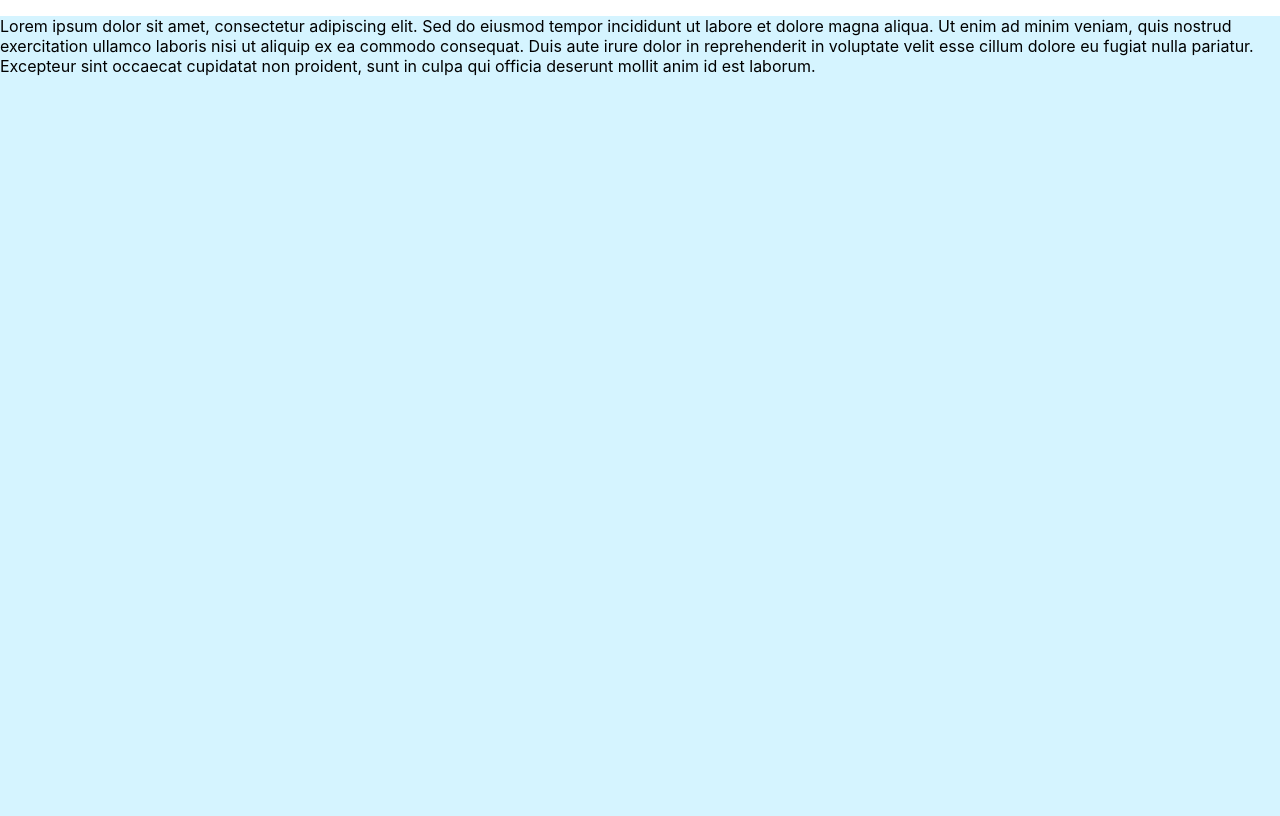
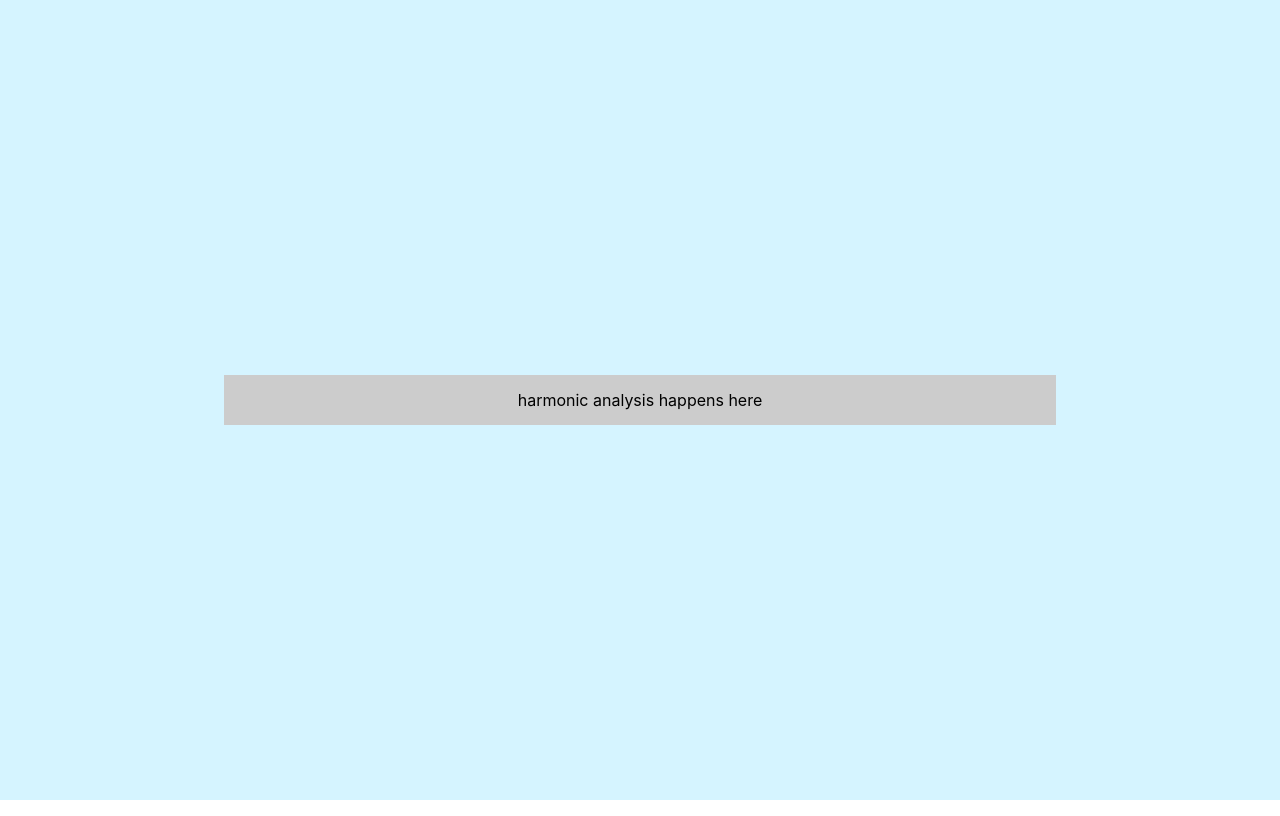
Before and after one commit to Atesman/HarmonicAnalysisWebsite, a React (Create React App) app in the folder client/: page / in a window 1280 px wide. Built offline with nearby package versions, Linux system fonts and the light colour scheme.

Commit message:
Began work on NoteSelector component

```diff
--- /dev/null
+++ b/client/src/components/NoteSelector.js
@@ -0,0 +1,15 @@
+import React from 'react';
+import '../styles/NoteSelector.css';
+
+
+const NoteSelector = () => {
+
+	return (
+
+		<div className="note-selector">
+			harmonic analysis happens here
+		</div>
+	);
+}
+
+export default NoteSelector;
--- a/client/src/pages/HomePage.js
+++ b/client/src/pages/HomePage.js
@@ -1,3 +1,4 @@
+import NoteSelector from '../components/NoteSelector';
 import '../styles/HomePage.css';
 
 
@@ -5,10 +6,8 @@ const HomePage = () => {
 
 	return (
 
-		<div>
-			<p>
-			Lorem ipsum dolor sit amet, consectetur adipiscing elit. Sed do eiusmod tempor incididunt ut labore et dolore magna aliqua. Ut enim ad minim veniam, quis nostrud exercitation ullamco laboris nisi ut aliquip ex ea commodo consequat. Duis aute irure dolor in reprehenderit in voluptate velit esse cillum dolore eu fugiat nulla pariatur. Excepteur sint occaecat cupidatat non proident, sunt in culpa qui officia deserunt mollit anim id est laborum.
-			</p>
+		<div className="note-selector-container">
+			<NoteSelector />
 		</div>
 	);
 }
--- a/client/src/styles/HomePage.css
+++ b/client/src/styles/HomePage.css
@@ -0,0 +1,8 @@
+
+.note-selector-container {
+  height: 100vh;
+  margin: 0;
+  display: flex;
+  justify-content: center;
+  align-items: center;
+}
--- /dev/null
+++ b/client/src/styles/NoteSelector.css
@@ -0,0 +1,11 @@
+
+.note-selector {
+  height: 50px;
+  width: 65%;
+  min-width: 800px;
+  margin: 0;
+  display: flex;
+  justify-content: center;
+  align-items: center;
+  background-color: #ccc
+}
```
